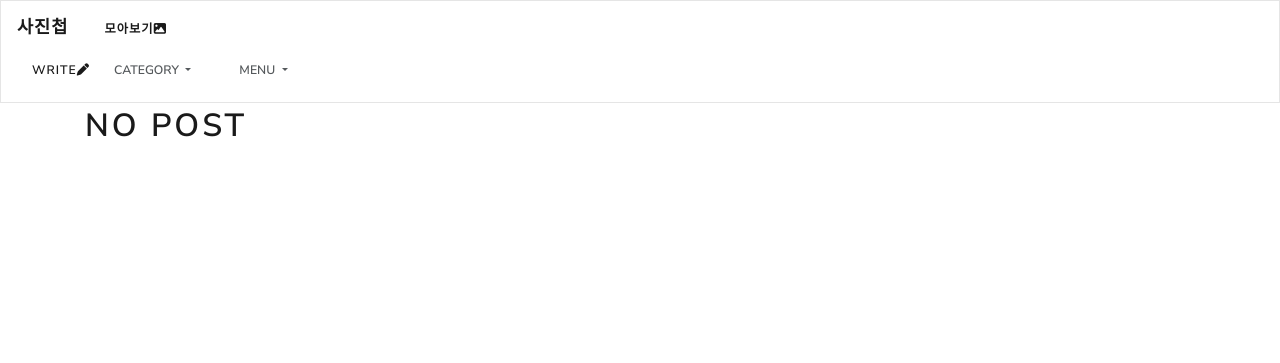
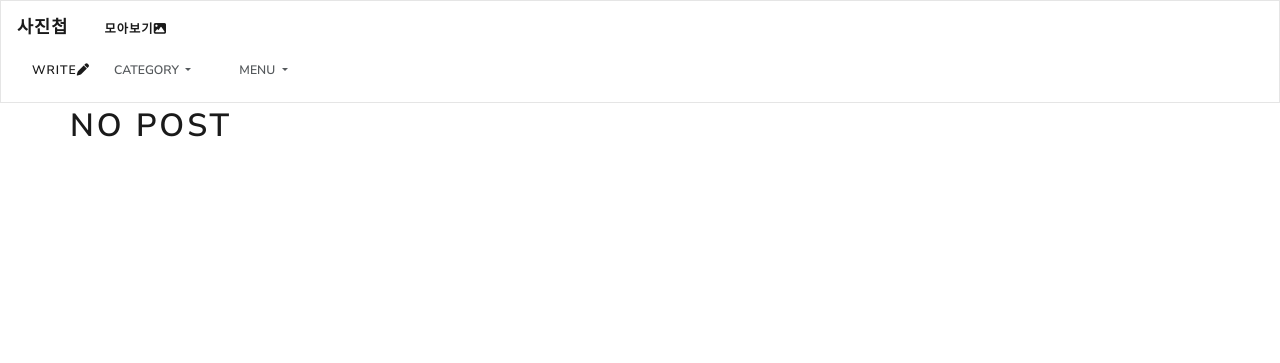
Before and after one commit to JODAHYE/Photos, a Django app: page /home/ in a window 1280 px wide. Shown: the top 363 px of the page. Run offline with Django 3.2, Linux system fonts and the light colour scheme; data that the repository does not hold is empty; some libraries are stand-ins or nearby versions.

Commit message:
postlist page edit

```diff
--- a/home/templates/home/post_list.html
+++ b/home/templates/home/post_list.html
@@ -24,7 +24,7 @@
     </ul>
 </div>
 {% endif %}
-<div class="row">
+<div class="row container-fluid">
     {% if object_list %}
     {% for p in object_list %}
     <div class="list col-md-4 col-lg-3">
```
